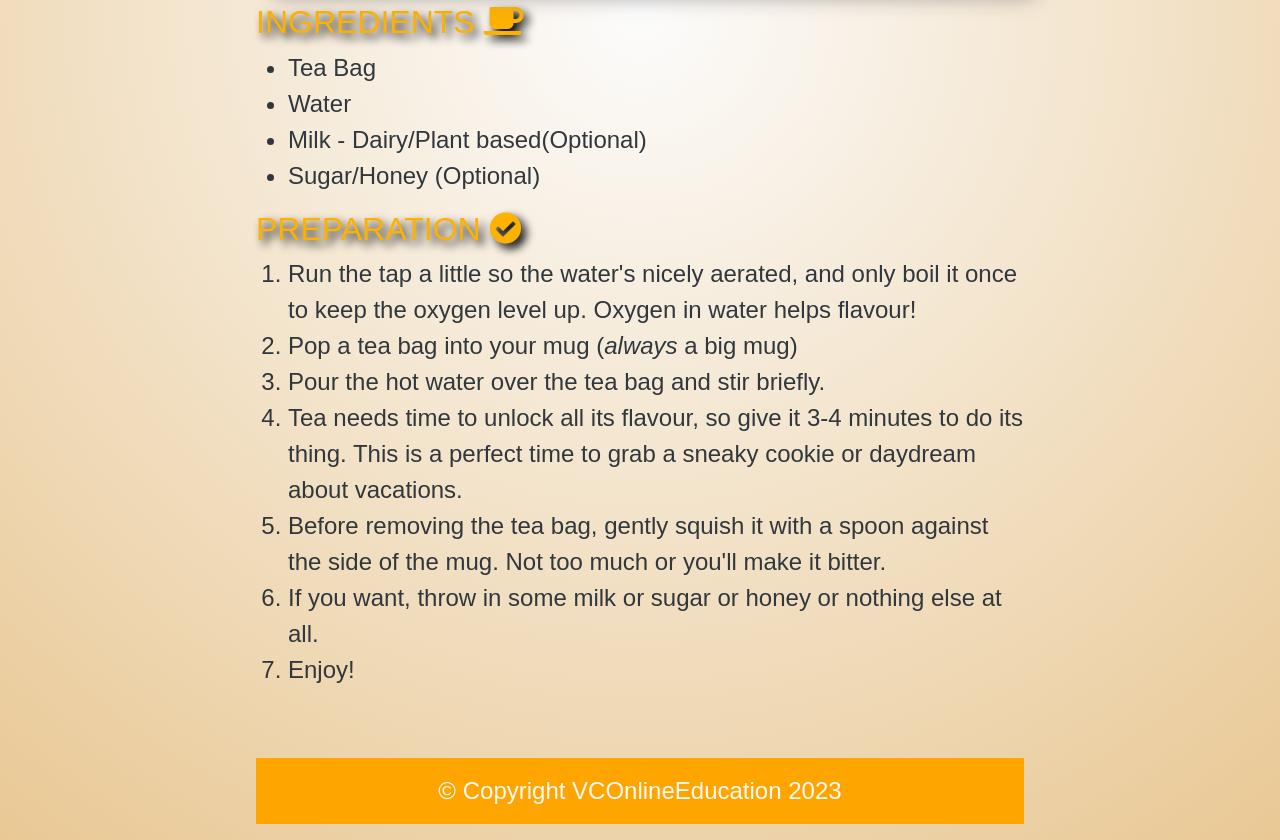
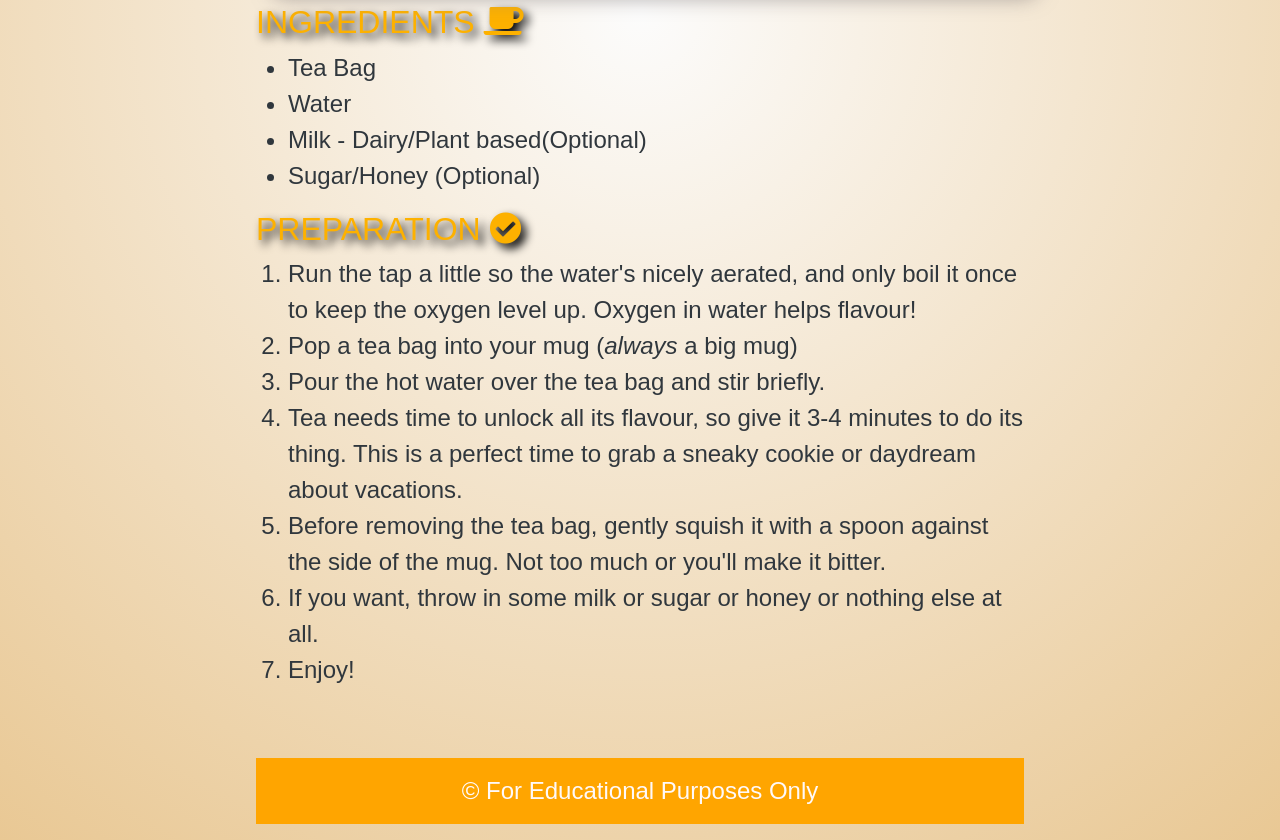
Before and after one commit to VCOnlineEducation/CodeInstitute5DayCodingChallenge, a plain HTML site: page index.html in a window 1280 px wide. Shown: the part 820-1660 px from the top of the page. Drawn offline with nearby package versions, Linux system fonts and the light colour scheme.

Commit message:
Update footer

```diff
--- a/index.html
+++ b/index.html
@@ -194,7 +194,7 @@
 		</section>
 
 		<footer>
-			<p>&#169; Copyright VCOnlineEducation 2023</p>
+			<p>&#169; For Educational Purposes Only</p>
 		</footer>
 	</div>
 	<script>
```
